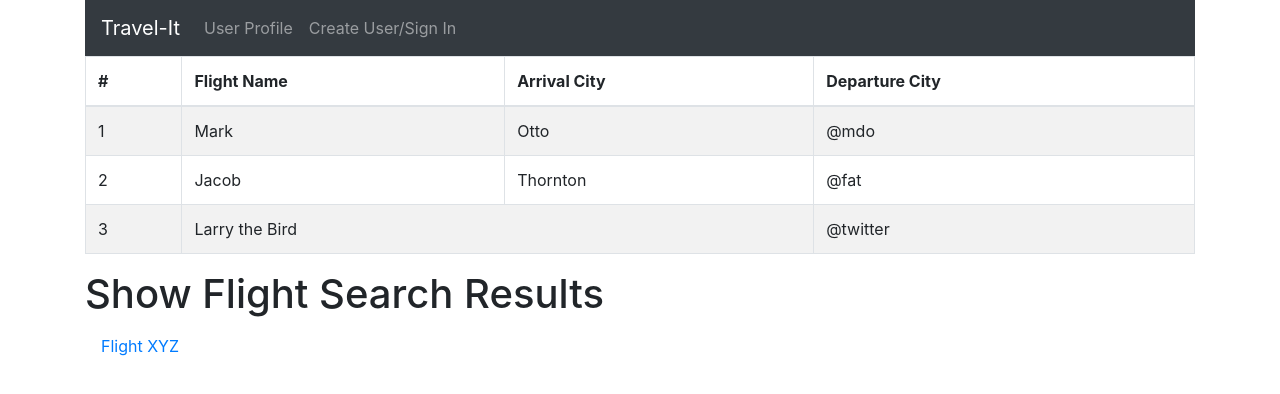
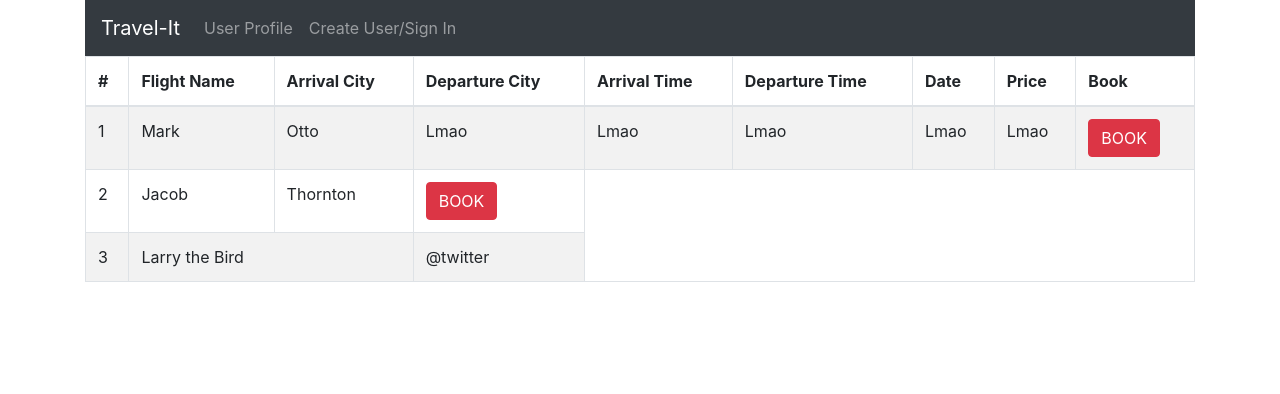
Before and after one commit to ashuchow/project2, a React (Create React App) app in the folder frontend/: page /rf in a window 1280 px wide. Shown: the top 394 px of the page. Built offline with nearby package versions, Linux system fonts and the light colour scheme.

Commit message:
Flight results page made

```diff
--- a/frontend/src/Screens/FlightResult.js
+++ b/frontend/src/Screens/FlightResult.js
@@ -1,6 +1,7 @@
 import React from 'react'
 import { Link } from 'react-router-dom';
 import {Table} from 'react-bootstrap';
+import {Button} from 'react-bootstrap';
 
 function resultFlight() {
     return (
@@ -13,6 +14,11 @@ function resultFlight() {
       <th>Flight Name</th>
       <th>Arrival City</th>
       <th>Departure City</th>
+      <th>Arrival Time</th>
+      <th>Departure Time</th>
+      <th>Date</th>
+      <th>Price</th>
+      <th>Book</th>
     </tr>
   </thead>
   <tbody>
@@ -20,13 +26,28 @@ function resultFlight() {
       <td>1</td>
       <td>Mark</td>
       <td>Otto</td>
-      <td>@mdo</td>
+      <td>Lmao</td>
+      <td>Lmao</td>
+      <td>Lmao</td>
+      <td>Lmao</td>
+      <td>Lmao</td>
+      <td><Link to="/sf">
+                <Button variant="danger">
+                    BOOK
+                </Button>
+            </Link></td>
     </tr>
     <tr>
       <td>2</td>
       <td>Jacob</td>
       <td>Thornton</td>
-      <td>@fat</td>
+      <td>
+      <Link to="/sf">
+                <Button variant="danger">
+                    BOOK
+                </Button>
+                </Link>
+      </td>
     </tr>
     <tr>
       <td>3</td>
@@ -37,10 +58,6 @@ function resultFlight() {
 </Table>
 
         </div>
-        <div>
-            <h1>Show Flight Search Results</h1>
-            <Link to="/bf" className="nav-link">Flight XYZ</Link>
-        </div>
 
 
     </div>
--- a/frontend/src/Screens/FlightSearch.js
+++ b/frontend/src/Screens/FlightSearch.js
@@ -2,10 +2,14 @@ import React from 'react'
 import { Link } from 'react-router-dom';
 import 'bootstrap/dist/css/bootstrap.min.css';
 import {Form} from 'react-bootstrap';
+import DatePicker from "react-datepicker";
+import "react-datepicker/dist/react-datepicker.css";
 
 
 
 function searchFlight() {
+
+
     return (
      <div>
         <div>
```
Also changed, not shown: 1 other file (tests, documents, lock files or other folders).
